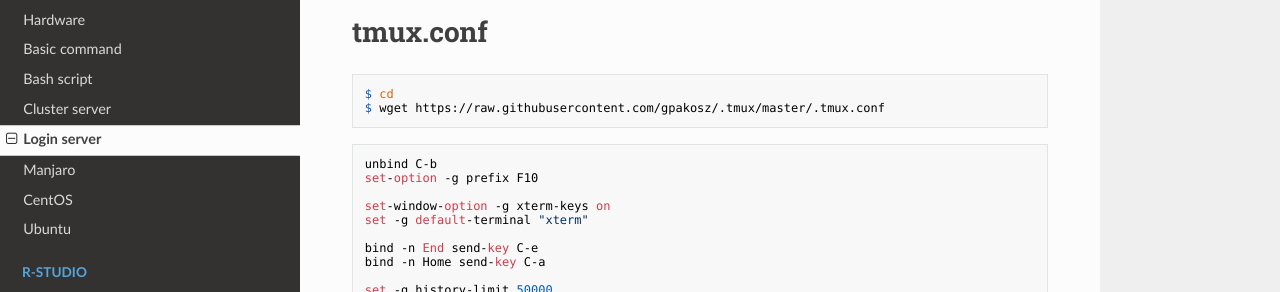
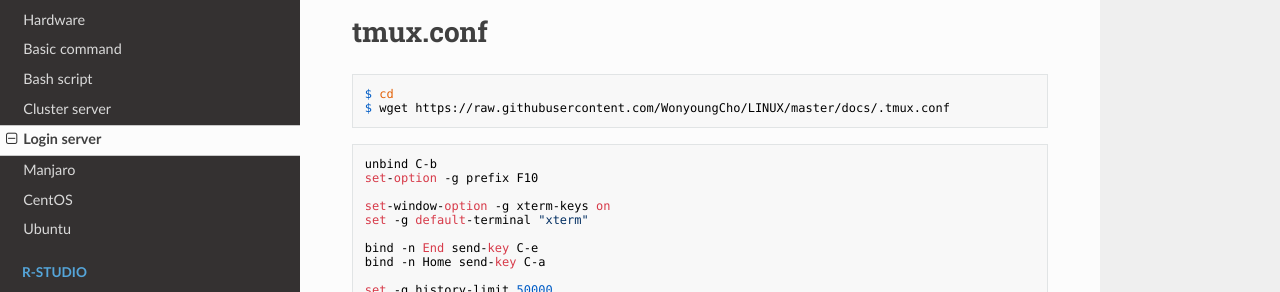
Before and after one commit to WonyoungCho/LINUX, an MkDocs documentation site: the page built from docs/login_server.md, in a window 1280 px wide and 900 px high, scrolled down 1147 px. Shown: the part 159-451 px from the top of the window. Built offline with MkDocs 1.6.1, drawn with Linux system fonts in a browser that asks for light colours; nearby versions of some CDN libraries; old or Windows-style settings are respelled for this version of MkDocs; part of the change alters nothing that is shown.

Commit message:
Update login_server.md

````diff
--- a/docs/login_server.md
+++ b/docs/login_server.md
@@ -69,7 +69,7 @@ export LD_LIBRARY_PATH=/home/ycho/libevent/lib:$LD_LIBRARY_PATH
 # tmux.conf
 ```
 $ cd
-$ wget https://raw.githubusercontent.com/gpakosz/.tmux/master/.tmux.conf
+$ wget https://raw.githubusercontent.com/WonyoungCho/LINUX/master/docs/.tmux.conf
 ```
 ```
 unbind C-b
````
